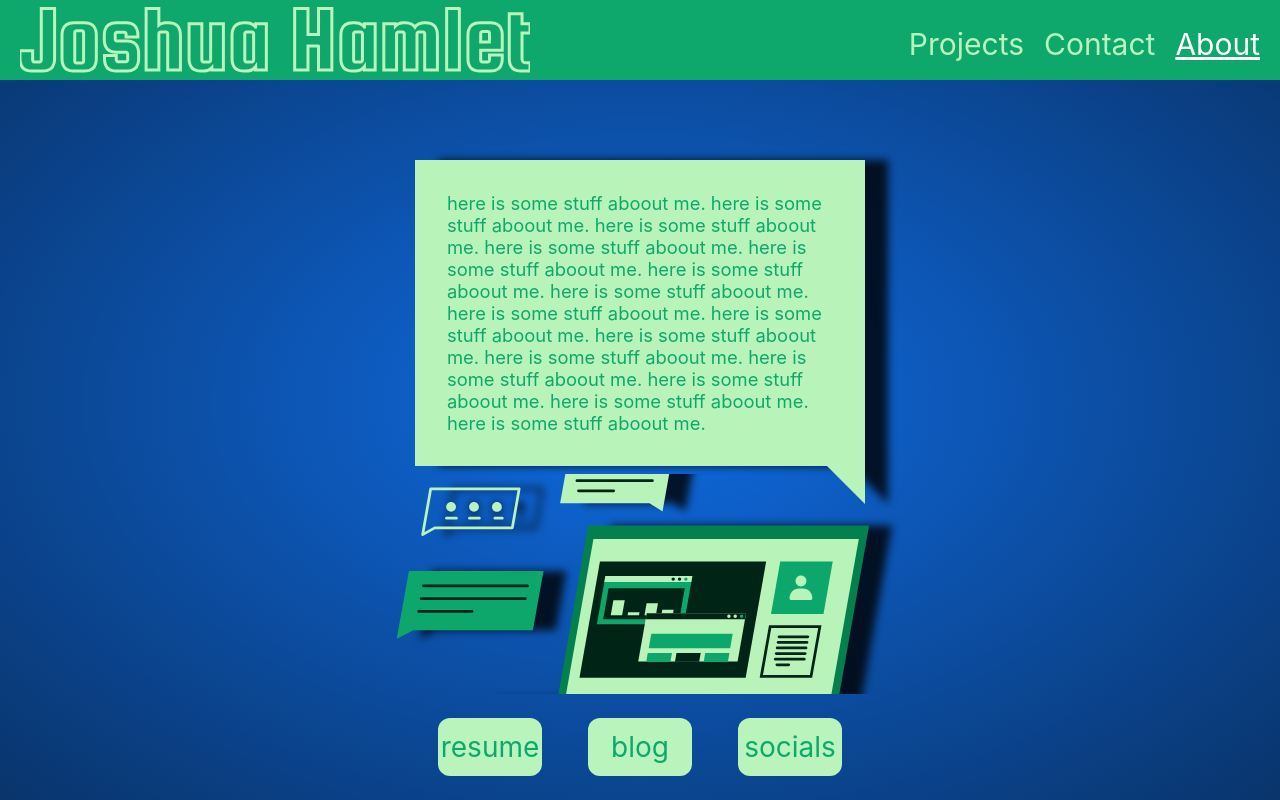
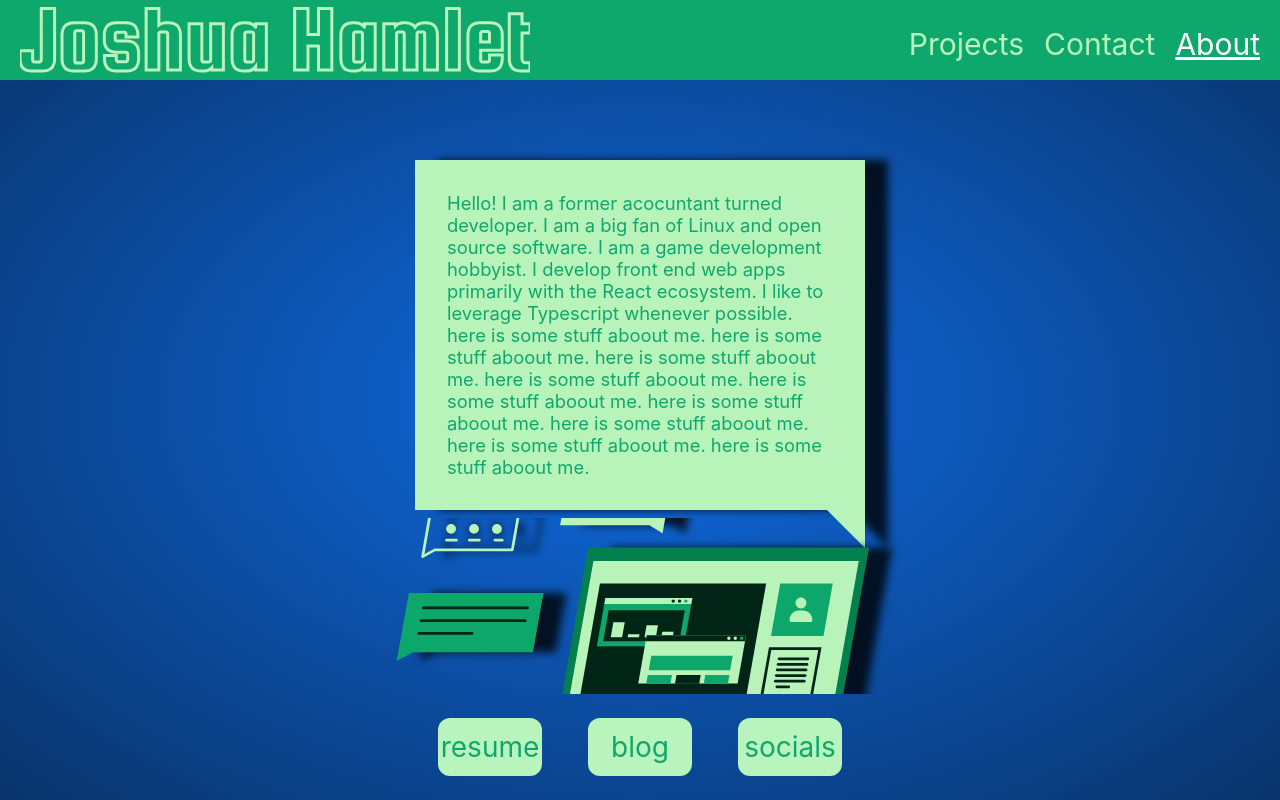
Before and after one commit to joshuahamlet/joshuahamlet.github.io, a React (Create React App) app: page /#/about in a window 1280 px wide. Built offline with nearby package versions, Linux system fonts and the light colour scheme; no server answers.

Commit message:
feat: about updates

```diff
--- a/src/Views/AboutView.js
+++ b/src/Views/AboutView.js
@@ -27,12 +27,11 @@ const AboutView = () => {
     >
       <div className='about-bubble'>
         <div className='about-text'>
-        here is some stuff aboout me.
-        here is some stuff aboout me.
-        here is some stuff aboout me.
-        here is some stuff aboout me.
-        here is some stuff aboout me.
-        here is some stuff aboout me.
+        Hello! I am a former acocuntant turned developer.
+        I am a big fan of Linux and open source software.
+        I am a game development hobbyist.
+        I develop front end web apps primarily with the React ecosystem.
+        I like to leverage Typescript whenever possible.
         here is some stuff aboout me.
         here is some stuff aboout me.
         here is some stuff aboout me.
```
